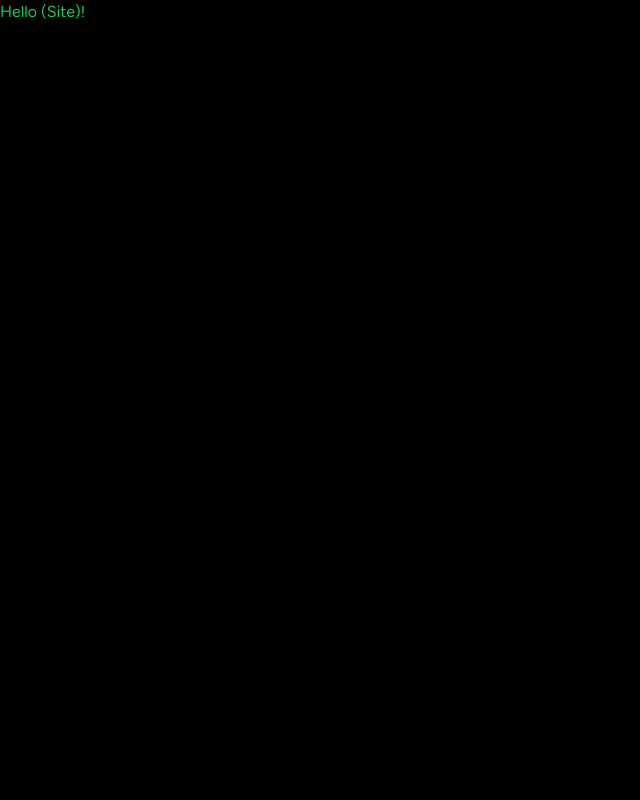
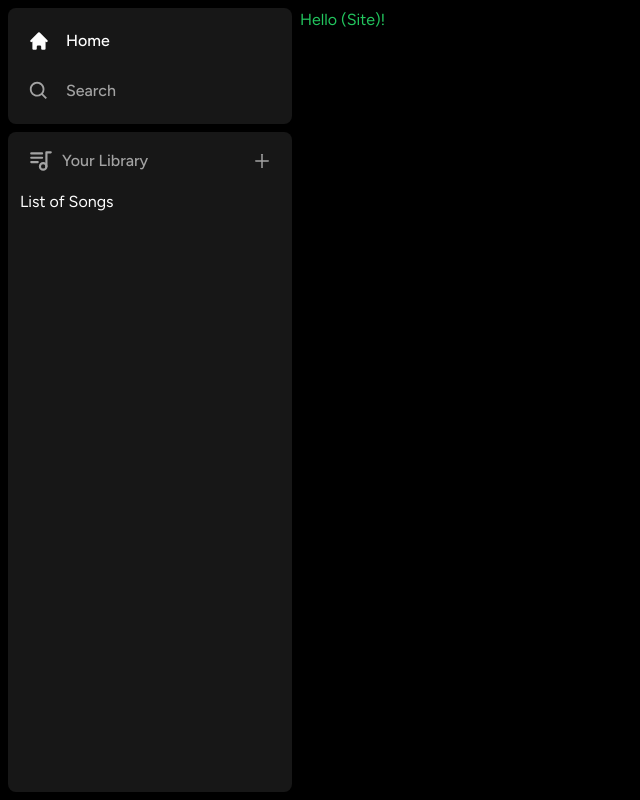
Before and after one commit to rjtedoco/spotify-clone, a Next.js app: page / in a window 1280 px wide. Shown: the whole page, without its empty margins (0-640 px from the left). Built offline with nearby package versions, Linux system fonts and the light colour scheme.

Commit message:
Add sidebar for navigation and library of songs

```diff
--- a/app/layout.tsx
+++ b/app/layout.tsx
@@ -1,3 +1,4 @@
+import Sidebar from "@/components/Sidebar";
 import "./globals.css";
 import { Figtree } from "next/font/google";
 
@@ -15,7 +16,9 @@
 }) {
   return (
     <html lang="en">
-      <body className={font.className}>{children}</body>
+      <body className={font.className}>
+        <Sidebar>{children}</Sidebar>
+      </body>
     </html>
   );
 }
--- /dev/null
+++ b/components/Box.tsx
@@ -0,0 +1,18 @@
+import { twMerge } from "tailwind-merge";
+
+interface BoxProps {
+  children: React.ReactNode;
+  className?: string;
+}
+
+const Box = ({ children, className }: BoxProps) => {
+  return (
+    <div
+      className={twMerge(`bg-neutral-900 rounded-lg h-fit w-full`, className)}
+    >
+      {children}
+    </div>
+  );
+};
+
+export default Box;
--- /dev/null
+++ b/components/Library.tsx
@@ -0,0 +1,29 @@
+"use client";
+
+import { TbPlaylist } from "react-icons/tb";
+import { AiOutlinePlus } from "react-icons/ai";
+
+const Library = () => {
+  const onClick = () => {
+    // TODO: Handle upload later
+  };
+
+  return (
+    <div className="flex flex-col">
+      <div className="flex items-center justify-between px-5 pt-4">
+        <div className="inline-flex items-center gap-x-2">
+          <TbPlaylist className="text-neutral-400" size={26} />
+          <p className="text-neutral-400 font-medium text-md">Your Library</p>
+        </div>
+        <AiOutlinePlus
+          onClick={onClick}
+          size={20}
+          className="text-neutral-400 cursor-pointer hover:text-white transition"
+        />
+      </div>
+      <div className="flex flex-col gap-y-2 mt-4 px-3">List of Songs</div>
+    </div>
+  );
+};
+
+export default Library;
--- /dev/null
+++ b/components/Sidebar.tsx
@@ -0,0 +1,53 @@
+"use client";
+
+import { usePathname } from "next/navigation";
+import { useMemo } from "react";
+import { HiHome } from "react-icons/hi";
+import { BiSearch } from "react-icons/bi";
+import Box from "./Box";
+import SidebarItem from "./SidebarItem";
+import Library from "./Library";
+
+interface SidebarProps {
+  children: React.ReactNode;
+}
+const Sidebar = ({ children }: SidebarProps) => {
+  const pathname = usePathname();
+
+  const routes = useMemo(
+    () => [
+      {
+        icon: HiHome,
+        label: "Home",
+        active: pathname !== "/search",
+        href: "/",
+      },
+      {
+        icon: BiSearch,
+        label: "Search",
+        active: pathname === "/search",
+        href: "/search",
+      },
+    ],
+    [pathname]
+  );
+  return (
+    <div className="flex h-full">
+      <div className="hidden md:flex flex-col gap-y-2 bg-black h-full w-[300px] p-2">
+        <Box>
+          <div className="flex flex-col gap-y-4 px-5 py-4">
+            {routes.map((item) => (
+              <SidebarItem key={item.label} {...item} />
+            ))}
+          </div>
+        </Box>
+        <Box className="overflow-y-auto h-full">
+          <Library />
+        </Box>
+      </div>
+      <main className="h-full flex-1 overflow-y-auto py-2">{children}</main>
+    </div>
+  );
+};
+
+export default Sidebar;
--- /dev/null
+++ b/components/SidebarItem.tsx
@@ -0,0 +1,29 @@
+import Link from "next/link";
+import { IconType } from "react-icons";
+import { twMerge } from "tailwind-merge";
+
+interface SidebarItemProps {
+  icon: IconType;
+  label: string;
+  active?: boolean;
+  href: string;
+}
+
+const SidebarItem = ({ icon: Icon, label, active, href }: SidebarItemProps) => {
+  return (
+    <Link
+      href={href}
+      className={twMerge(
+        `
+    flex flex-row h-auto items-center w-full gap-x-4 text-md font-medium cursor-pointer hover:text-white transition text-neutral-400 py-1
+  `,
+        active && "text-white"
+      )}
+    >
+      <Icon size={26} />
+      <p className="truncate w-full">{label}</p>
+    </Link>
+  );
+};
+
+export default SidebarItem;
--- a/package.json
+++ b/package.json
@@ -19,6 +19,8 @@
     "postcss": "8.4.24",
     "react": "18.2.0",
     "react-dom": "18.2.0",
+    "react-icons": "^4.9.0",
+    "tailwind-merge": "^1.13.0",
     "tailwindcss": "3.3.2",
     "typescript": "5.1.3"
   }
```
Also changed, not shown: 1 other file (tests, documents, lock files or other folders).
